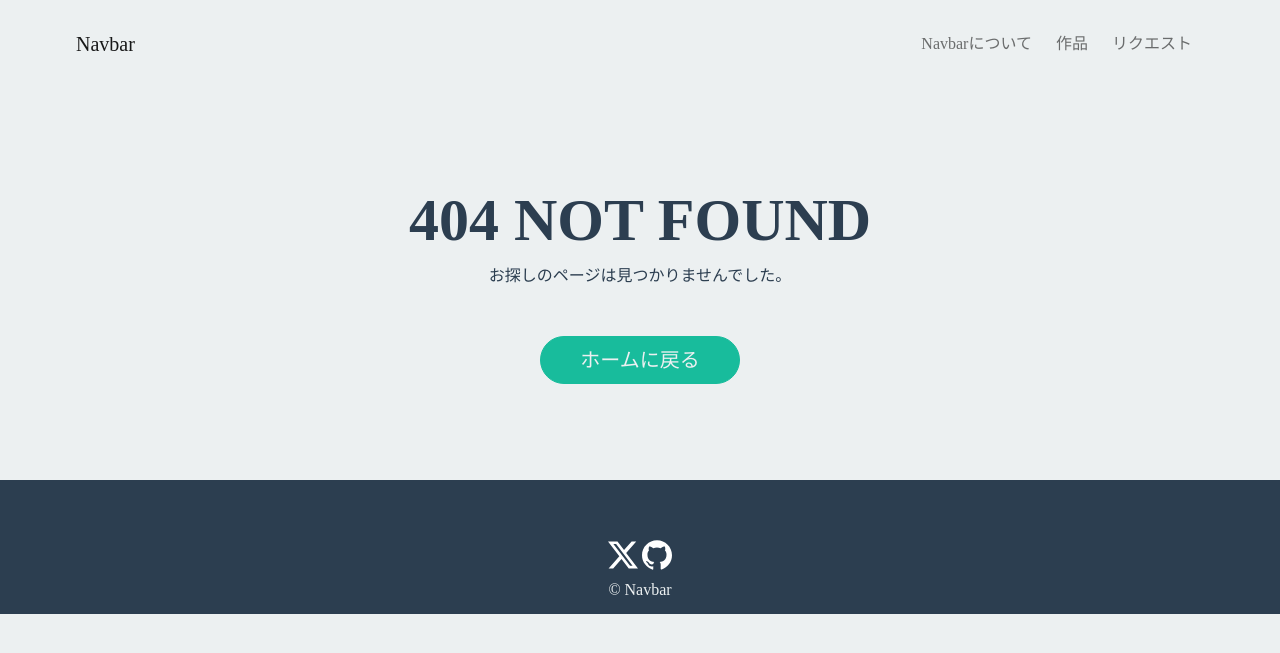
After one commit to shomaozasa/teamA, a Django app: template teamA/templates/404.html in a window 1280 px wide. The commit adds this page. Shown: the top 653 px of the page. Run offline with Django 5.2, Linux system fonts and the light colour scheme; the template is opened without the code that fills it, so the values that code supplies are empty; some libraries are stand-ins or nearby versions; some web fonts are replaced.

Commit message:
[add] エラーページ追加

```diff
--- /dev/null
+++ b/teamA/static/css/error.css
@@ -0,0 +1,18 @@
+h1 {
+    font-weight: 900;
+    font-size: 60px;
+}
+.sp {
+    display: none;
+}
+@media not all and (min-width: 780px){
+    h1 span {
+        font-size: 100px;
+    }
+    p {
+        font-size: 14px;
+    }
+    .sp {
+        display: block;
+    }
+}
--- a/teamA/static/css/style.css
+++ b/teamA/static/css/style.css
@@ -65,3 +65,22 @@ body {
     object-fit: contain;
     aspect-ratio: 16/9;
 }
+/* ボタンのスタイル */
+.secondary {
+    background-color: #18BC9C;
+    border-color: #18BC9C;
+    color: #ECF0F1;
+}
+.danger:hover,
+.secondary:hover {
+    box-shadow: 5px 5px 0px 0px rgba(0, 0, 0, 0.1);
+    color: #ECF0F1;
+}
+.danger {
+    background-color: #E74C3C;
+    border-color: #E74C3C;
+    color: #ECF0F1;
+}
+.button-width {
+    width: 200px;
+}
--- /dev/null
+++ b/teamA/templates/404.html
@@ -0,0 +1,17 @@
+{% extends 'base.html' %}
+
+{% load static %}
+
+{% block style %}
+<link rel="stylesheet" href="{% static 'css/error.css' %}">
+{% endblock %}
+
+{% block contents %}
+<div class="container text-center p-5 mb-5">
+    <div class="mb-5">
+        <h1><span>404</span><br class="sp"> NOT FOUND</h1>
+        <p>お探しのページは見つかりませんでした。</p>
+    </div>
+    <a href="{% url 'index' %}" class="btn secondary btn-lg rounded-pill button-width text-center">ホームに戻る</a>
+</div>
+{% endblock %}
```
Also changed, not shown: teamA/static/css/index.css (+0 -18 lines), teamA/templates/500.html (added, +20 -0 lines).
